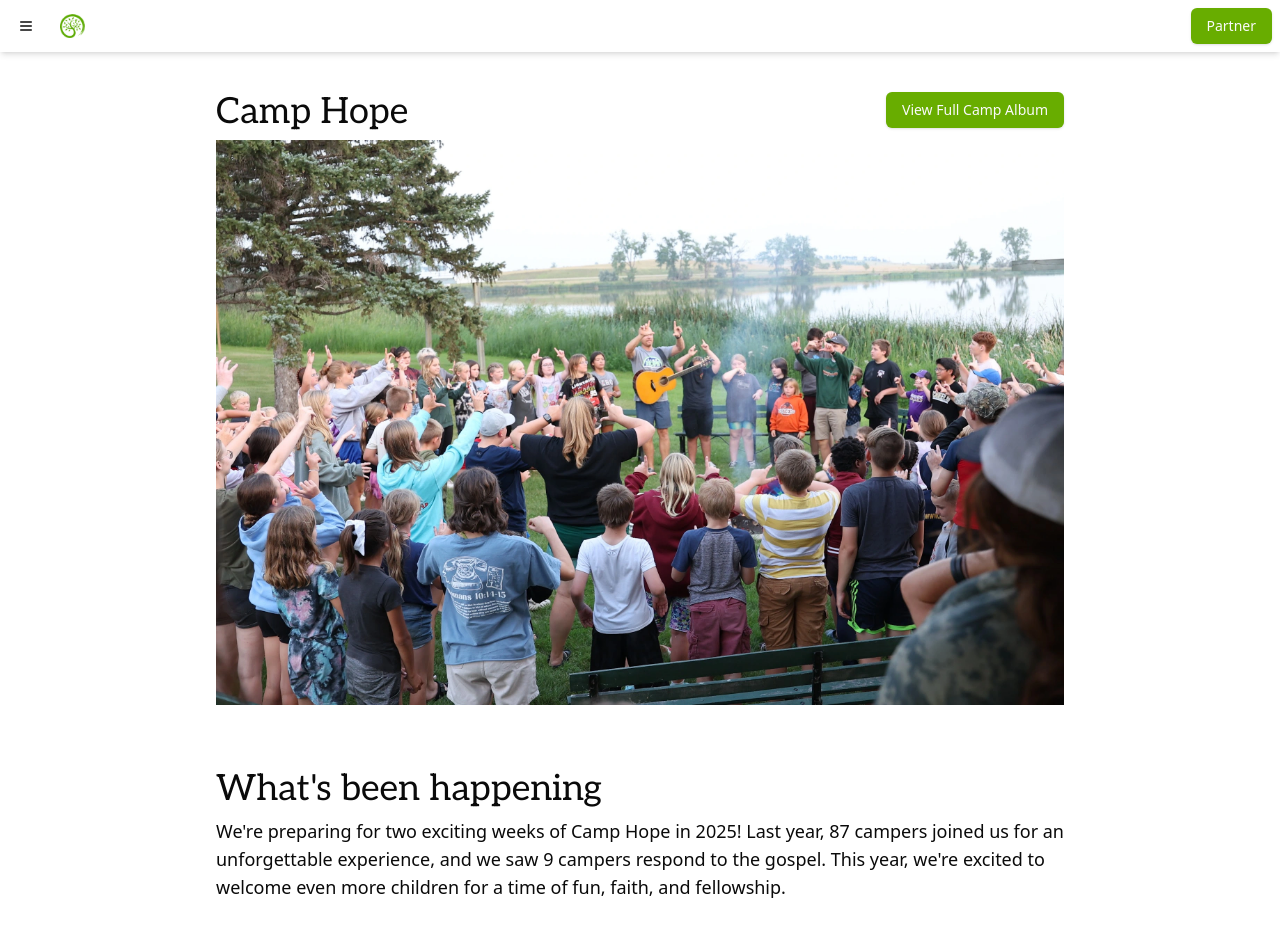
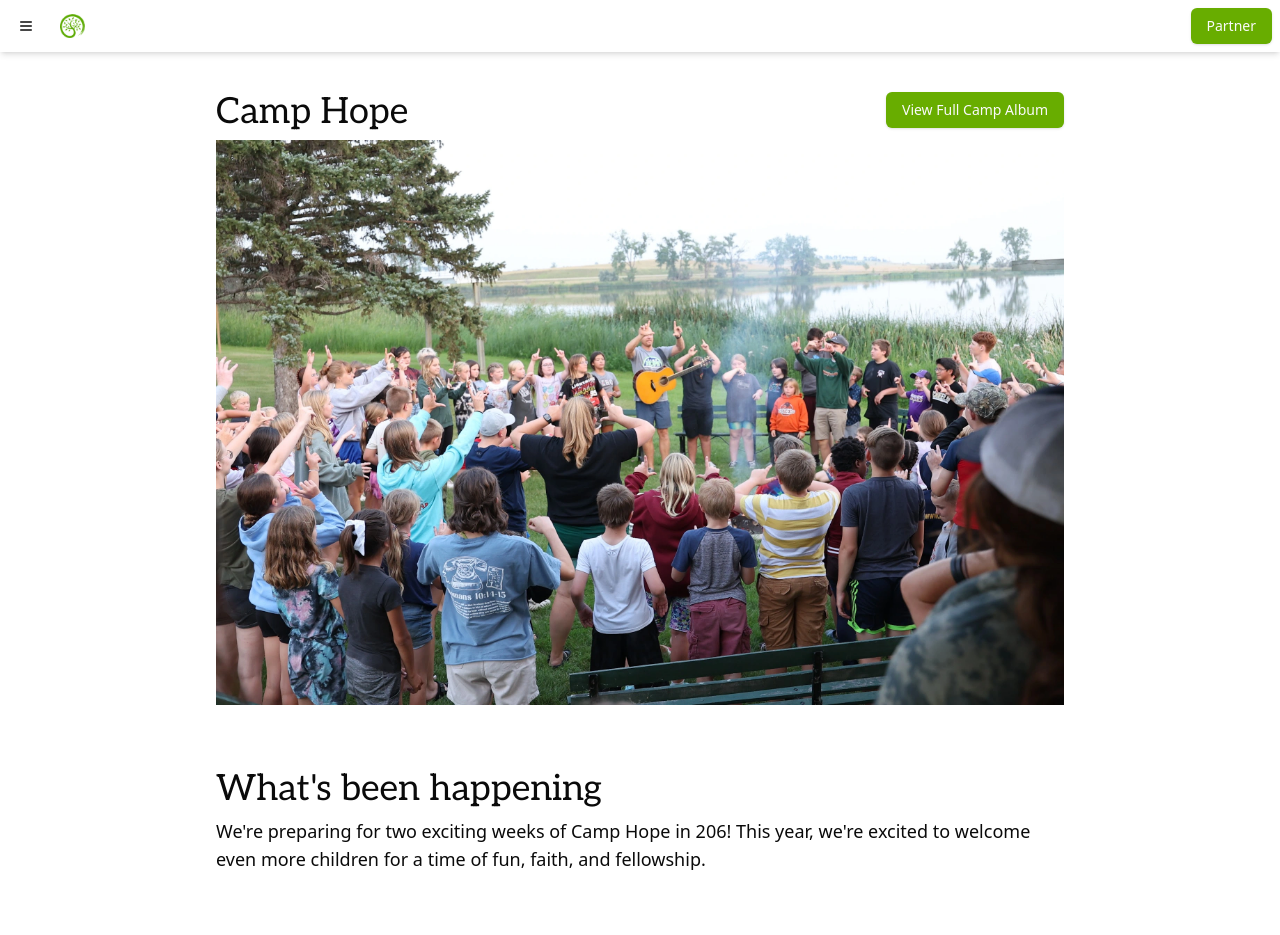
Before and after one commit to officialeldrx/hopeforest, a Next.js app: page /camp/about in a window 1280 px wide. Shown: the top 935 px of the page. Built offline with nearby package versions, Linux system fonts and the light colour scheme.

Commit message:
Update camp information for 2026 sessions and activities

```diff
--- a/app/camp/about/page.tsx
+++ b/app/camp/about/page.tsx
@@ -10,7 +10,7 @@ const sections: section[] = [
     },
     {
         title: "What's been happening",
-        body: `We're preparing for two exciting weeks of Camp Hope in 2025! Last year, 87 campers joined us for an unforgettable experience, and we saw 9 campers respond to the gospel. This year, we're excited to welcome even more children for a time of fun, faith, and fellowship.`,
+        body: `We're preparing for two exciting weeks of Camp Hope in 206! This year, we're excited to welcome even more children for a time of fun, faith, and fellowship.`,
     },
     {
         title: "Activities",
--- a/app/camp/info/page.tsx
+++ b/app/camp/info/page.tsx
@@ -10,7 +10,7 @@ const sections: section[] = [
     },
     {
         title: "Two Sessions!",
-        body: "Session 1: July 27-August 1\nSession 2: August 3-8\n\nCamp Hope is a place where children ages 7-12 learn to know hope in Christ, renew their hope in Christ, and to share hope in Christ through godly relationships, intentional activities, and discovering the wonders of God's creation.",
+        body: "Session 1: July 26-31\nSession 2: August 2-7\n\nCamp Hope is a place where children ages 7-12 learn to know hope in Christ, renew their hope in Christ, and to share hope in Christ through godly relationships, intentional activities, and discovering the wonders of God's creation.",
     },
     {
         title: "Activities",
@@ -26,7 +26,7 @@ const sections: section[] = [
     },
     {
         title: "Bus Transportation",
-        body: "Week 1 (July 27-August 1):\nBuses from Williston, Tioga, and Minot\n\nWeek 2 (August 3-8):\nBuses from Bottineau, Rugby, and Minot\n\nSpecific pickup times and locations will be provided upon registration.",
+        body: "Week 1 (July 26-31):\nBuses from Williston, Tioga, and Minot\n\nWeek 2 (August 2-7):\nBuses from Bottineau, Rugby, and Minot\n\nSpecific pickup times and locations will be provided upon registration.",
     },
     {
         title: "Packing List",
--- a/app/camp/register/page.tsx
+++ b/app/camp/register/page.tsx
@@ -46,7 +46,7 @@ export default function Home() {
                 style={{ width: "100%", maxWidth: "30em" }}
                 className="breeze_form_embed"
                 data-subdomain="hopeforest"
-                data-address="camphope25"
+                data-address="camphope26"
                 data-width="100%"
                 data-border_width="0"
                 data-border_color="000000"
```
